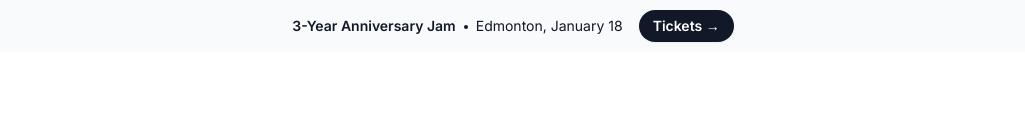
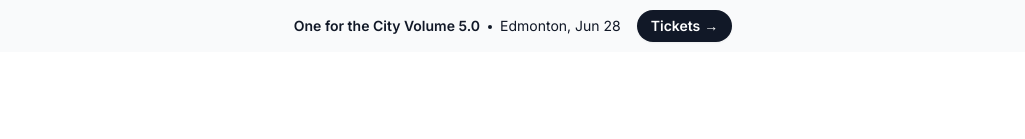
Before and after one commit to linhub15/oneforthecity, a Next.js app: page / in a window 1280 px wide. Shown: the top 139 px of the page, without its empty margins (127-1152 px from the left). Built offline with nearby package versions, Linux system fonts and the light colour scheme.

Commit message:
feat(banner): add vol 5 event

```diff
--- a/src/app/(index)/components/Banner.tsx
+++ b/src/app/(index)/components/Banner.tsx
@@ -3,7 +3,7 @@ export function Banner() {
     <div className="relative isolate flex items-center justify-center gap-x-6 overflow-hidden bg-gray-50 px-6 py-2.5">
       <div className="flex flex-wrap items-center gap-x-4 gap-y-2">
         <p className="text-sm/6 text-gray-900">
-          <strong className="font-semibold">3-Year Anniversary Jam</strong>
+          <strong className="font-semibold">One for the City Volume 5.0</strong>
           <span className="hidden md:inline">
             <svg
               viewBox="0 0 2 2"
@@ -12,14 +12,14 @@ export function Banner() {
             >
               <circle cx="1" cy="1" r="1" />
             </svg>
-            Edmonton, January 18
+            Edmonton, Jun 28
           </span>
         </p>
         <a
-          className="flex-none rounded-full bg-gray-900 px-3.5 py-1 text-sm font-semibold text-white shadow-sm hover:bg-gray-700 focus-visible:outline focus-visible:outline-2 focus-visible:outline-offset-2 focus-visible:outline-gray-900"
-          href="https://lu.ma/3zm2zx5d"
+          className="flex items-center justify-center gap-1 flex-none rounded-full bg-gray-900 px-3.5 py-1 text-sm font-semibold text-white shadow-sm hover:bg-gray-700 focus-visible:outline focus-visible:outline-2 focus-visible:outline-offset-2 focus-visible:outline-gray-900"
+          href="https://lu.ma/nv9k3zi8"
         >
-          Tickets <span aria-hidden="true">&rarr;</span>
+          Tickets <span className="block" aria-hidden="true">&rarr;</span>
         </a>
       </div>
     </div>
```
